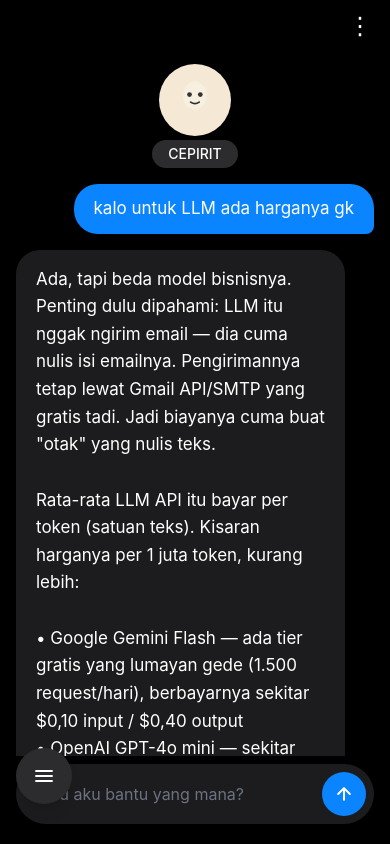
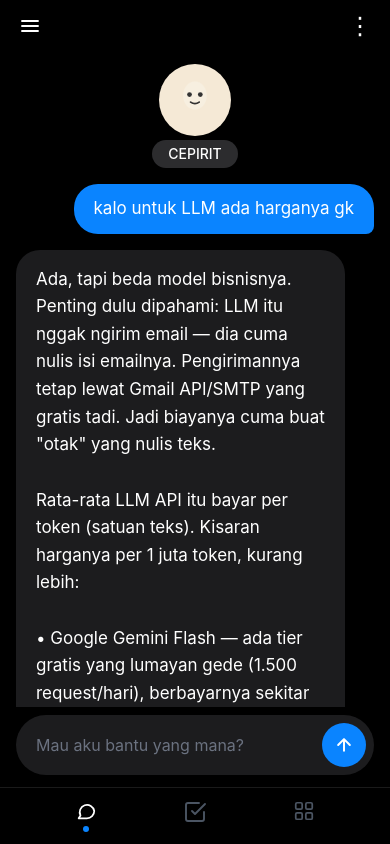
Before and after one commit to Rain-dev-187/smart-virtual-assistant-llm, a React (Vite) app in the folder frontend/: page / in a window 390 px wide. Built offline with nearby package versions, Linux system fonts and the light colour scheme.

Commit message:
Mobile: tombol sidebar pindah ke atas + tab bar bawah (Obrolan/Sasaran/Galeri)

```diff
--- a/frontend/src/App.jsx
+++ b/frontend/src/App.jsx
@@ -7,7 +7,7 @@ import Konektor from "./components/Konektor";
 import Izin from "./components/Izin";
 import KontrolData from "./components/KontrolData";
 import { Dompet, Saluran, Bantuan, InfoHukum, Artefak, Perangkat } from "./components/SmallScreens";
-import { Sheet } from "./components/ui";
+import { Sheet, MobileTopBar, MobileTabBar } from "./components/ui";
 import {
   IconRail,
   GaleriSidebar,
@@ -168,8 +168,13 @@ export default function App() {
   return (
     <div className="h-full bg-black">
       {/* ============ MOBILE (<md) ============ */}
-      <div className="md:hidden h-full relative">
-        {mainView}
+      <div className="md:hidden h-full relative flex flex-col">
+        <MobileTopBar
+          onOpenDrawer={() => setDrawerOpen(true)}
+          onOpenMenu={() => openSheet("menu")}
+        />
+        <div className="flex-1 min-h-0 relative">{mainView}</div>
+        <MobileTabBar view={view} onView={goView} />
         <Drawer
           open={drawerOpen}
           onClose={() => setDrawerOpen(false)}
--- a/frontend/src/components/ChatScreen.jsx
+++ b/frontend/src/components/ChatScreen.jsx
@@ -29,11 +29,6 @@ export default function ChatScreen({ onOpenDrawer, onOpenMenu, onToggleChatSide,
 
   return (
     <div className="flex flex-col h-full w-full max-w-md md:max-w-3xl mx-auto">
-      {/* Bar atas minimal (mobile) — cuma tombol menu, ala screenshot */}
-      <div className="md:hidden flex justify-end px-2 pt-1 shrink-0">
-        <button onClick={onOpenMenu} className="text-white text-2xl leading-none w-11 h-11 flex items-center justify-center" aria-label="Menu">⋮</button>
-      </div>
-
       {/* Header desktop ala muse.ai */}
       <div className="hidden md:flex items-center justify-between px-6 py-3 shrink-0">
         <button
@@ -90,14 +85,7 @@ export default function ChatScreen({ onOpenDrawer, onOpenMenu, onToggleChatSide,
       </div>
 
       {/* Input bar */}
-      <div className="shrink-0 px-4 pb-5 pt-2 relative">
-        <button
-          onClick={onOpenDrawer}
-          className="md:hidden absolute -top-2 left-4 w-14 h-14 rounded-full bg-card2 flex items-center justify-center text-white shadow-lg"
-          aria-label="Buka menu"
-        >
-          {I.menu}
-        </button>
+      <div className="shrink-0 px-4 pb-3 pt-2">
         <div className="flex items-center gap-2 bg-card rounded-full pl-5 pr-2 py-2">
           <input
             value={draft}
--- a/frontend/src/components/ui.jsx
+++ b/frontend/src/components/ui.jsx
@@ -107,6 +107,67 @@ export function Progress({ value }) {
 /* ---------- Section title ---------- */
 export function SectionTitle({ children }) {
   return <h3 className="text-gray-400 text-[17px] font-semibold px-5 mt-6 mb-2">{children}</h3>;
+}
+
+/* ---------- Bar atas mobile ---------- */
+export function MobileTopBar({ onOpenDrawer, onOpenMenu }) {
+  return (
+    <div className="md:hidden flex items-center justify-between px-2 pt-1 shrink-0">
+      <button
+        onClick={onOpenDrawer}
+        className="w-11 h-11 flex items-center justify-center text-white"
+        aria-label="Buka menu"
+      >
+        {I.menu}
+      </button>
+      <button
+        onClick={onOpenMenu}
+        className="w-11 h-11 flex items-center justify-center text-white text-2xl leading-none"
+        aria-label="Menu"
+      >
+        ⋮
+      </button>
+    </div>
+  );
+}
+
+/* ---------- Tab bar bawah (mobile) ---------- */
+const tabCheck = (
+  <svg width="24" height="24" viewBox="0 0 24 24" fill="none" stroke="currentColor" strokeWidth="1.9" strokeLinecap="round" strokeLinejoin="round">
+    <polyline points="9 11 12 14 22 4" />
+    <path d="M21 12v7a2 2 0 0 1-2 2H5a2 2 0 0 1-2-2V5a2 2 0 0 1 2-2h11" />
+  </svg>
+);
+
+export function MobileTabBar({ view, onView }) {
+  const tabs = [
+    { key: "chat", label: "Obrolan", icon: I.chat },
+    { key: "sasaran", label: "Sasaran", icon: tabCheck },
+    { key: "galeri", label: "Galeri", icon: I.plug },
+  ];
+  return (
+    <nav
+      className="md:hidden shrink-0 border-t border-white/10 bg-black flex justify-around px-8 pt-2"
+      style={{ paddingBottom: "max(0.5rem, env(safe-area-inset-bottom))" }}
+    >
+      {tabs.map((t) => {
+        const active = view === t.key;
+        return (
+          <button
+            key={t.key}
+            onClick={() => onView(t.key)}
+            aria-label={t.label}
+            className={`relative flex flex-col items-center gap-1 px-5 py-1 ${
+              active ? "text-white" : "text-gray-600"
+            }`}
+          >
+            {t.icon}
+            {active && <span className="w-1.5 h-1.5 rounded-full bg-accent" />}
+          </button>
+        );
+      })}
+    </nav>
+  );
 }
 
 /* ---------- Ikon-ikon SVG kecil ---------- */
```
